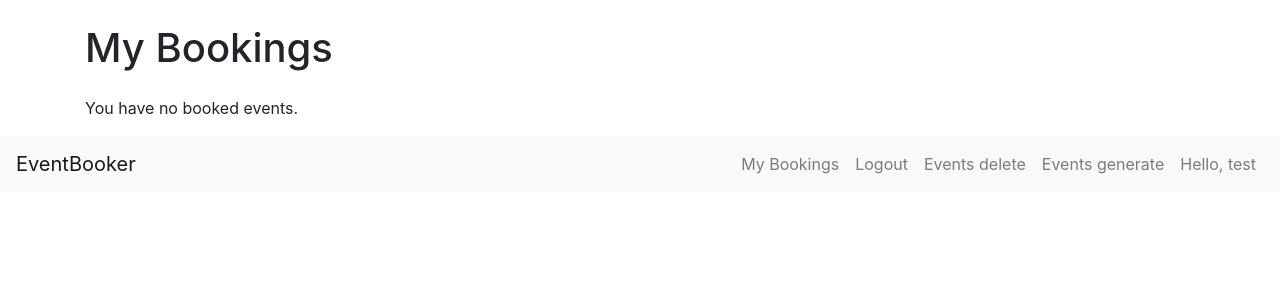
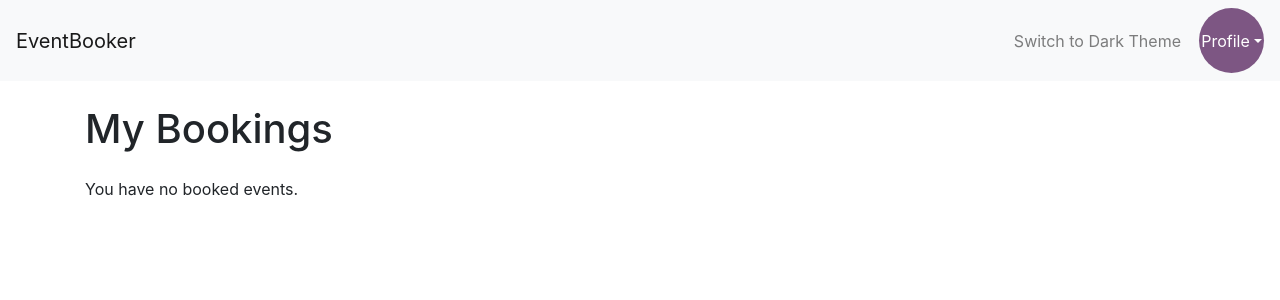
Before and after one commit to KuznetsovaPolina/Project, a Flask app: page /bookings in a window 1280 px wide. Shown: the top 300 px of the page. Run offline with Flask 2, Linux system fonts and the light colour scheme; a user stored in the database is signed in; data comes from the database, SQL or seed files in the repository; both versions use the stored data as it was after the commit; some libraries are stand-ins or nearby versions.

Commit message:
improvements

```diff
--- a/app/routes.py
+++ b/app/routes.py
@@ -6,6 +6,8 @@ from .models import User, Event, Booking
 from faker import Faker
 import random
 from datetime import datetime, timedelta
+from flask import render_template
+
 
 fake = Faker()
 
@@ -228,3 +230,9 @@ def search() -> str:
                               genre=genre,
                               min_rating=min_rating,
                               location=location)
+
+@app.route('/account')
+@login_required
+def account():
+    user = current_user  # Получаем текущего пользователя из Flask-Login
+    return render_template('account.html', user=user)
--- a/app/templates/base.html
+++ b/app/templates/base.html
@@ -4,8 +4,126 @@
     <link href="https://stackpath.bootstrapcdn.com/bootstrap/4.5.2/css/bootstrap.min.css" rel="stylesheet">
     <meta charset="UTF-8">
     <title>{% block title %}Title{% endblock %}</title>
+    <style>
+        body.light-theme {
+            background-color: #D7CFDB; /* Установка цвета фона для светлой темы */
+            color: #121212;
+        }
+        .navbar.light-theme {
+            background-color: #D7CFDB; /* Установка цвета фона для верхней панели в светлой теме */
+        }
+        body.dark-theme {
+            background-color: #121212;
+            color: #e0e0e0;
+        }
+        .navbar {
+            transition: background-color 0.3s ease;
+        }
+        .navbar.dark-theme {
+            background-color: #402158; /* Вспомогательный цвет фона для верхней панели */
+        }
+        .navbar-dark .navbar-nav .nav-link {
+            color: rgba(255, 255, 255, 0.5); /* Цвет ссылок на верхней панели */
+        }
+        .navbar-dark .navbar-nav .nav-link:hover {
+            color: #fff; /* Цвет ссылок при наведении на верхнюю панель */
+        }
+        .navbar-dark .navbar-brand {
+            color: #fff; /* Цвет текста логотипа на верхней панели */
+        }
+        .navbar-dark .navbar-brand:hover {
+            color: #fff; /* Цвет текста логотипа при наведении на верхнюю панель */
+        }
+        .navbar-dark .navbar-toggler-icon {
+            background-color: #fff;
+        }
+        .card.dark-theme {
+            background-color: #1f1f1f;
+            color: #e0e0e0;
+        }
+        .profile-button {
+            border-radius: 50%;
+            width: 65px;
+            height: 65px;
+            background-color: #7D5683; /* Основной цвет кнопки */
+            color: #fff;
+            display: flex;
+            align-items: center;
+            justify-content: center;
+            margin-left: 10px;
+            position: relative;
+            z-index: 1001;
+        }
+        .dropdown-menu {
+            position: absolute;
+            top: calc(100% + 10px);
+            right: auto;
+            left: calc(100% - 190px);
+            z-index: 1000;
+            width: 200px;
+            max-height: calc(100vh - 110px);
+            overflow-y: auto;
+            background-color: #402158; /* Вспомогательный цвет фона для меню */
+        }
+        .dropdown-item {
+            width: 100%;
+            color: #e0e0e0; /* Цвет текста элементов меню */
+        }
+        .btn {
+            transition: background-color 0.3s ease, color 0.3s ease;
+        }
+        .dark-theme .btn-primary {
+            background-color: #402158;
+            border-color: #402158;
+        }
+        .dark-theme .btn-primary:hover {
+            background-color: #331645;
+            border-color: #331645;
+        }
+        .btn-pay {
+            background-color: #28a745; /* Green color for light theme */
+            border-color: #28a745;
+        }
+        .dark-theme .btn-pay {
+            background-color: #402158; /* Color for dark theme */
+            border-color: #402158;
+        }
+        .dark-theme .btn-pay:hover {
+            background-color: #331645;
+            border-color: #331645;
+        }
+        .card.dark-theme {
+            background-color: #7D5683; /* Изменение цвета фона карточки */
+            color: #e0e0e0;
+        }
+    </style>
 </head>
 <body>
+    <nav class="navbar navbar-expand-lg">
+        <a class="navbar-brand" href="{{ url_for('home') }}">EventBooker</a>
+        <div class="collapse navbar-collapse" id="navbarNav">
+            <ul class="navbar-nav ml-auto align-items-center">
+                <li class="nav-item">
+                    <a class="nav-link" href="#" id="theme-toggle">Switch to Dark Theme</a>
+                </li>
+                <li class="nav-item dropdown">
+                    <a class="profile-button dropdown-toggle" href="#" id="profile-dropdown" data-toggle="dropdown" aria-haspopup="true" aria-expanded="false">
+                        Profile
+                    </a>
+                    <div class="dropdown-menu" aria-labelledby="profile-dropdown">
+                        <a class="dropdown-item" href="{{ url_for('bookings') }}">My Bookings</a>
+                        <a class="dropdown-item" href="{{ url_for('generate_events') }}">Events generate</a>
+                        <a class="dropdown-item" href="{{ url_for('events_delete') }}">Events delete</a>
+                        <a class="dropdown-item" href="{{ url_for('logout') }}">Logout</a>
+                        <div class="dropdown-divider"></div>
+                        <a class="dropdown-item" href="{{ url_for('account') }}">Personal Account</a>
+                    </div>
+                </li>
+            </ul>
+        </div>
+    </nav>
+
+
     {% with messages = get_flashed_messages() %}
         {% if messages %}
             <ul class="flashes">
@@ -18,37 +136,43 @@
     {% block content %}{% endblock %}
 
     <script src="https://code.jquery.com/jquery-3.5.1.slim.min.js"></script>
-<script src="https://cdn.jsdelivr.net/npm/@popperjs/core@2.5.3/dist/umd/popper.min.js"></script>
-<script src="https://stackpath.bootstrapcdn.com/bootstrap/4.5.2/js/bootstrap.min.js"></script>
+    <script src="https://cdn.jsdelivr.net/npm/@popperjs/core@2.5.3/dist/umd/popper.min.js"></script>
+    <script src="https://stackpath.bootstrapcdn.com/bootstrap/4.5.2/js/bootstrap.min.js"></script>
+    <script>
+        document.addEventListener('DOMContentLoaded', function() {
+            const themeToggle = document.getElementById('theme-toggle');
+            const navbar = document.querySelector('.navbar');
+            const currentTheme = localStorage.getItem('theme') || 'light';
+
+            if (currentTheme === 'dark') {
+                document.body.classList.add('dark-theme');
+                navbar.classList.add('navbar-dark', 'dark-theme');
+                themeToggle.textContent = 'Switch to Light Theme';
+            } else {
+                navbar.classList.add('navbar-light', 'bg-light');
+            }
+
+            themeToggle.addEventListener('click', function() {
+                document.body.classList.toggle('dark-theme');
+                navbar.classList.toggle('navbar-dark');
+                navbar.classList.toggle('dark-theme');
+                navbar.classList.toggle('navbar-light');
+                navbar.classList.toggle('bg-light');
+
+                const theme = document.body.classList.contains('dark-theme') ? 'dark' : 'light';
+                localStorage.setItem('theme', theme);
+                themeToggle.textContent = theme === 'dark' ? 'Switch to Light Theme' : 'Switch to Dark Theme';
+            });
+
+            document.addEventListener('click', function(event) {
+                const dropdown = document.querySelector('.dropdown-menu');
+                const profileButton = document.getElementById('profile-dropdown');
+                if (event.target !== profileButton && !profileButton.contains(event.target) && event.target !== dropdown && !dropdown.contains(event.target)) {
+                    dropdown.classList.remove('show');
+                }
+            });
+        });
+
+    </script>
 </body>
-<nav class="navbar navbar-expand-lg navbar-light bg-light">
-    <a class="navbar-brand" href="{{ url_for('home') }}">EventBooker</a>
-    <div class="collapse navbar-collapse" id="navbarNav">
-        <ul class="navbar-nav ml-auto">
-            {% if current_user.is_authenticated %}
-                <li class="nav-item">
-                    <a class="nav-link" href="{{ url_for('bookings') }}">My Bookings</a>
-                </li>
-                <li class="nav-item">
-                    <a class="nav-link" href="{{ url_for('logout') }}">Logout</a>
-                </li>
-                <li class="nav-item">
-                    <a class="nav-link" href="{{ url_for('events_delete') }}">Events delete</a>
-                <li class="nav-item">
-                    <a class="nav-link" href="{{ url_for('generate_events') }}">Events generate</a>
-                </li>
-                <li class="nav-item">
-                    <a class="nav-link">Hello, {{ current_user.username }}</a>
-                </li>
-            {% else %}
-                <li class="nav-item">
-                    <a class="nav-link" href="{{ url_for('login') }}">Login</a>
-                </li>
-                <li class="nav-item">
-                    <a class="nav-link" href="{{ url_for('register') }}">Register</a>
-                </li>
-            {% endif %}
-        </ul>
-    </div>
-  </nav>
 </html>
--- a/app/templates/bookings.html
+++ b/app/templates/bookings.html
@@ -7,7 +7,7 @@
         <div class="row">
             {% for booking in bookings %}
             <div class="col-md-4 mb-3">
-                <div class="card">
+                <div class="card dark-theme"> <!-- Добавлен класс dark-theme -->
                     <div class="card-body">
                         <h5 class="card-title">{{ booking.event.name }}</h5>
                         <p class="card-text">{{ booking.event.location }}</p>
```
Also changed, not shown: app/templates/account.html (added, +39 -0 lines), app/site.db.
